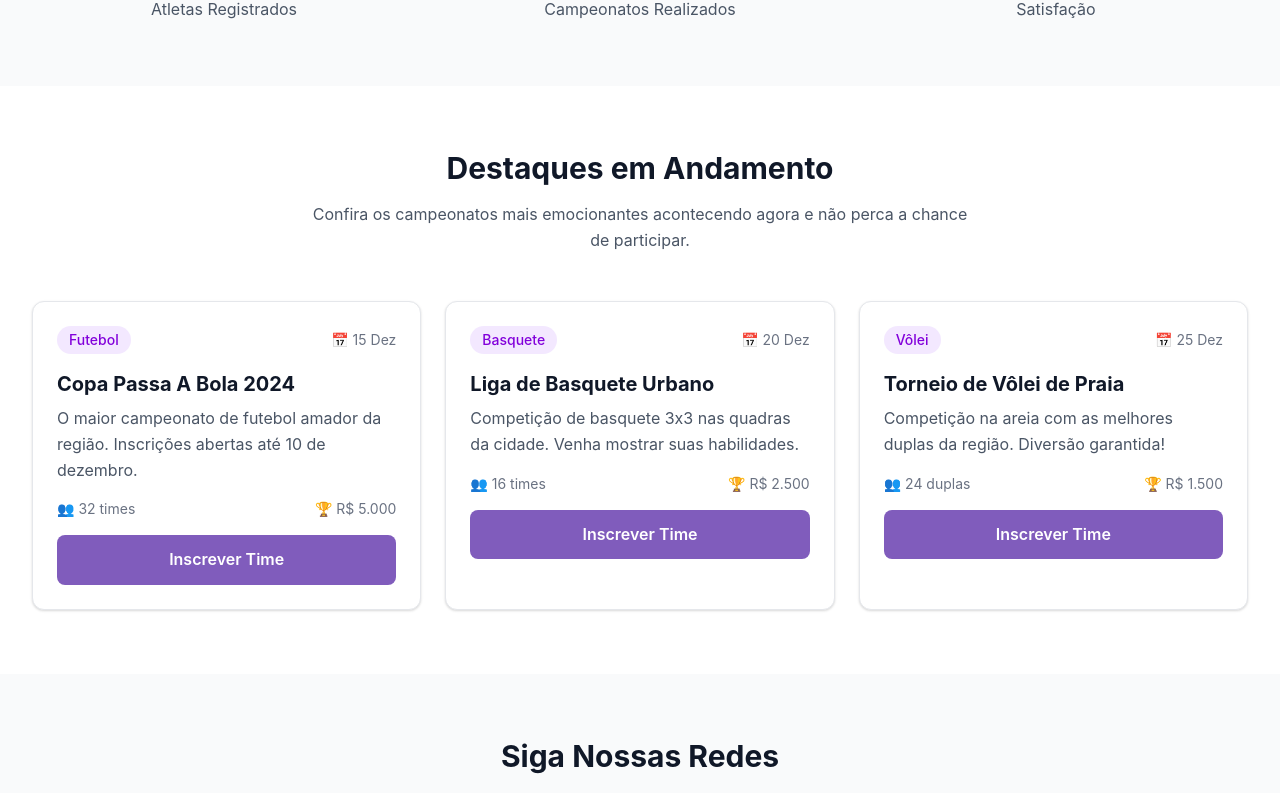
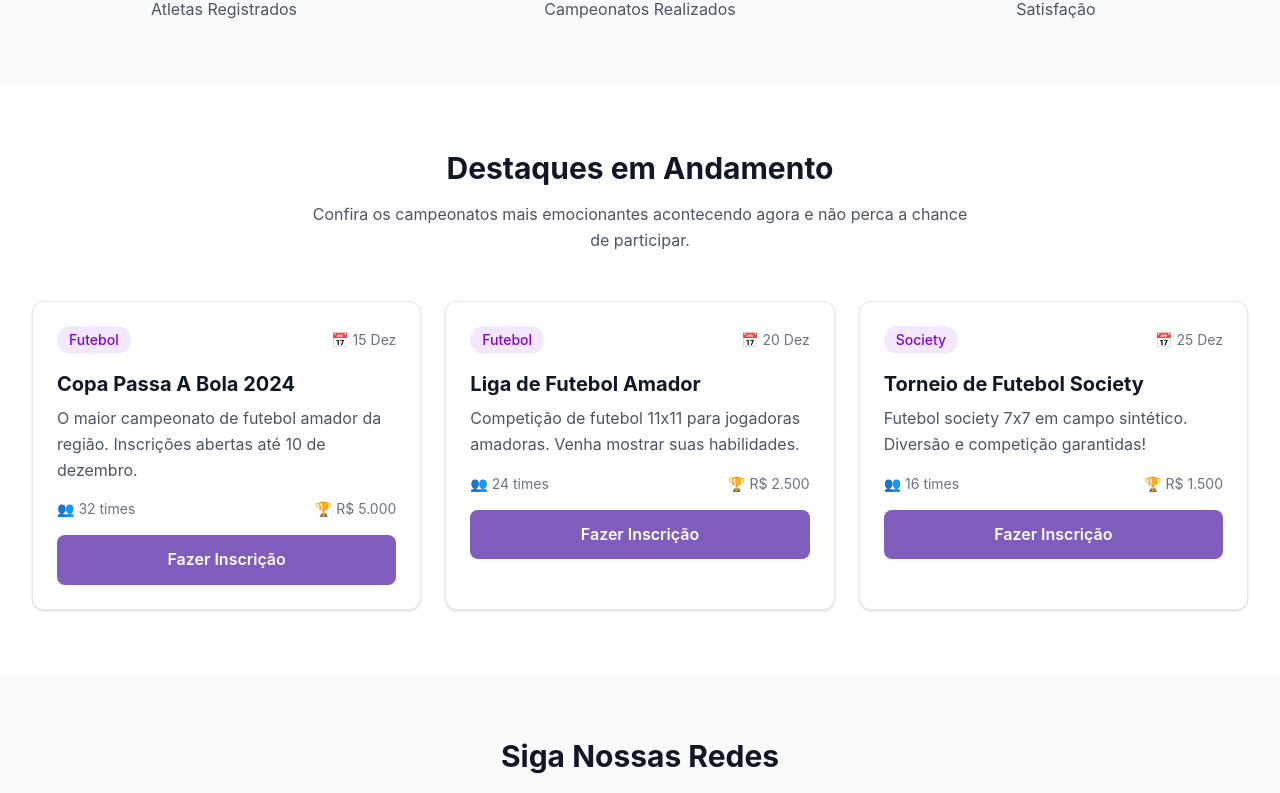
Before and after one commit to pedrofaleirosss/portal-passa-a-bola, a React (Vite) app in the folder frontend/: page / in a window 1280 px wide. Shown: the part 578-1371 px from the top of the page. Built offline with nearby package versions, Linux system fonts and the light colour scheme.

Commit message:
alterando os destaques da HomePage

```diff
--- a/frontend/src/pages/HomePage.jsx
+++ b/frontend/src/pages/HomePage.jsx
@@ -14,22 +14,22 @@ const HomePage = () => {
     },
     {
       id: 2,
-      modalidade: "Basquete",
-      titulo: "Liga de Basquete Urbano",
+      modalidade: "Futebol",
+      titulo: "Liga de Futebol Amador",
       descricao:
-        "Competição de basquete 3x3 nas quadras da cidade. Venha mostrar suas habilidades.",
+        "Competição de futebol 11x11 para jogadoras amadoras. Venha mostrar suas habilidades.",
       data: "20 Dez",
-      participantes: "16 times",
+      participantes: "24 times",
       premio: "R$ 2.500",
     },
     {
       id: 3,
-      modalidade: "Vôlei",
-      titulo: "Torneio de Vôlei de Praia",
+      modalidade: "Society",
+      titulo: "Torneio de Futebol Society",
       descricao:
-        "Competição na areia com as melhores duplas da região. Diversão garantida!",
+        "Futebol society 7x7 em campo sintético. Diversão e competição garantidas!",
       data: "25 Dez",
-      participantes: "24 duplas",
+      participantes: "16 times",
       premio: "R$ 1.500",
     },
   ];
@@ -167,7 +167,7 @@ const HomePage = () => {
                   to="/inscricao"
                   className="btn-primary w-full text-center block"
                 >
-                  Inscrever Time
+                  Fazer Inscrição
                 </Link>
               </div>
             ))}
```
